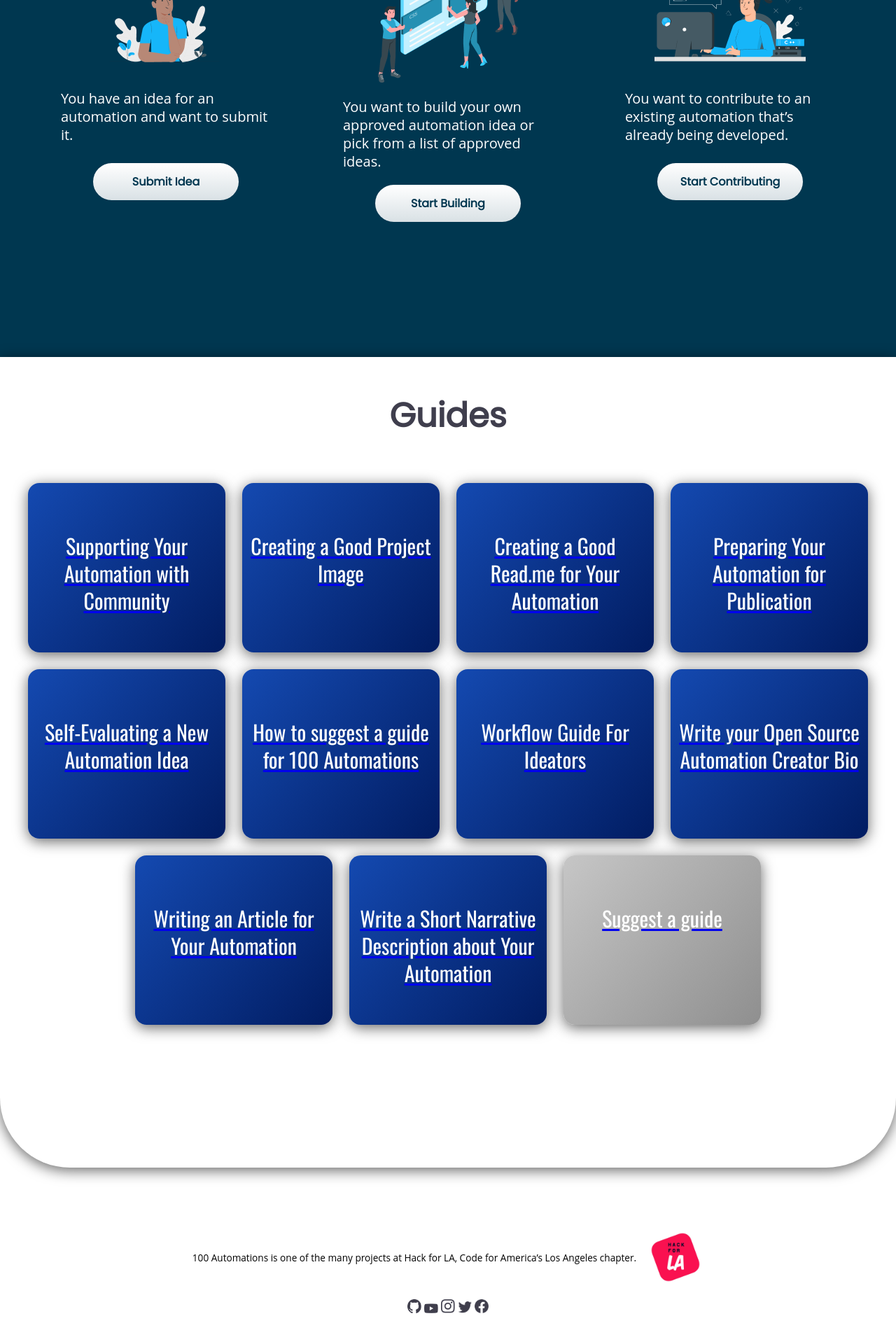
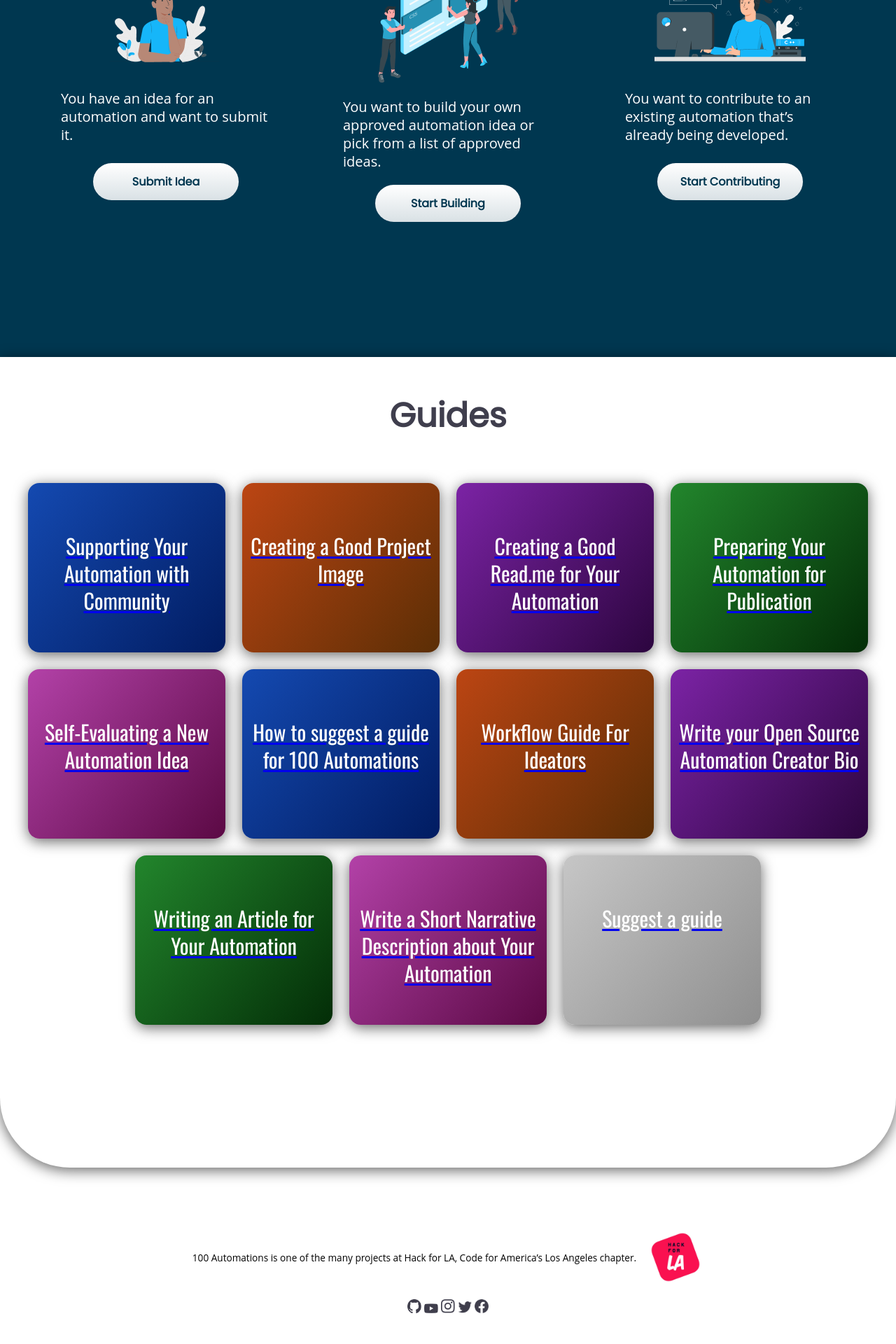
Before and after one commit to 100Automations/Website, a Jekyll site: the page built from index.html, in a window 1280 px wide. Shown: the part 2169-4089 px from the top of the page at 70% size. Built offline with Jekyll 4.4.1, drawn with Linux system fonts in a browser that asks for light colours.

Commit message:
added color pattern for guide cards

```diff
--- a/_sass/components/cards.scss
+++ b/_sass/components/cards.scss
@@ -1,5 +1,4 @@
 .guide_card {
-    background: linear-gradient(130.94deg, #1449B0 0.77%, #011C61 100.78%);
     border-radius: 16px;
     width: 17rem;
     height: 15rem;
--- a/_sass/includes/guide_grid.scss
+++ b/_sass/includes/guide_grid.scss
@@ -10,8 +10,8 @@
     }
   .guide_grid {
     justify-content: center;
+
       .guide_card {
-          background: linear-gradient(130.94deg, #1449B0 0.77%, #011C61 100.78%);
           border-radius: 16px;
           width: 270px;
           height: 230px;
@@ -25,9 +25,28 @@
               color:$white;
           }
       }
+
       #guide_card_suggest {
         background: linear-gradient(130.94deg, #c6c6c6 0%, #8f8f8f 100%);
         color: $primary;
       }
+
+
+      // guide_card color pattern
+      .guide_card:nth-child(5n-4) {
+        background-image: linear-gradient(130deg, #1449B0 0.8%, #011C61 100%);
+      }
+      .guide_card:nth-child(5n-3) {
+        background-image: linear-gradient(130deg, #BB4513 0.8%, #5B2E05 100%);
+      }
+      .guide_card:nth-child(5n-2) {
+        background-image: linear-gradient(130deg, #7B23A4 0.8%, #2C053F 100%);
+      }
+      .guide_card:nth-child(5n-1) {
+        background-image: linear-gradient(130deg, #22852C 0.8%, #032D07 100%);
+      }
+      .guide_card:nth-child(5n) {
+        background-image: linear-gradient(130deg, #B241A7 0.8%, #5B0944 100%);
+      }
   }
 }
```
